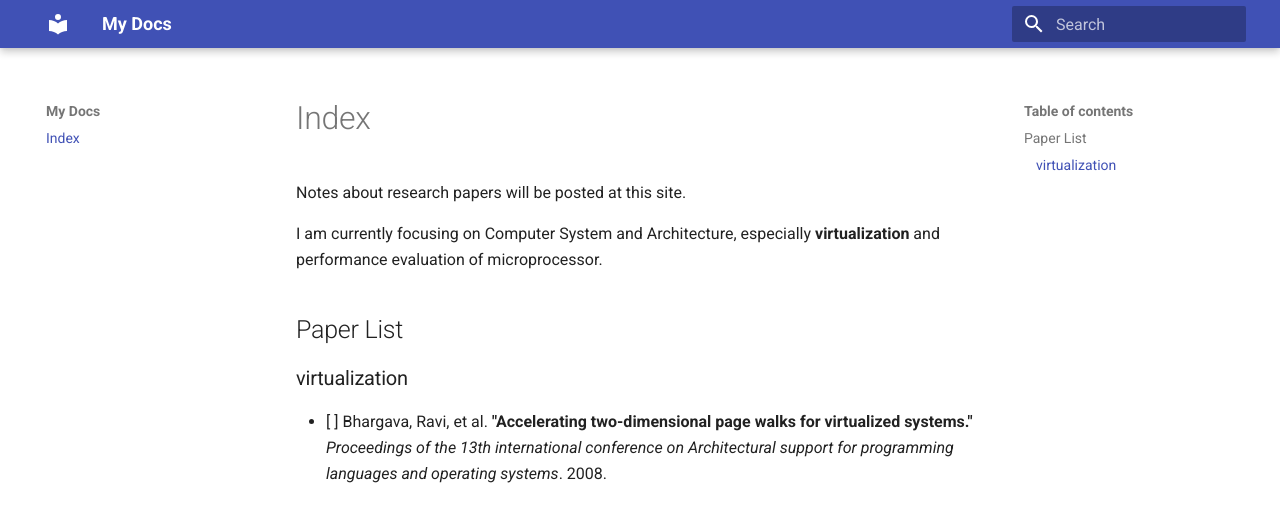
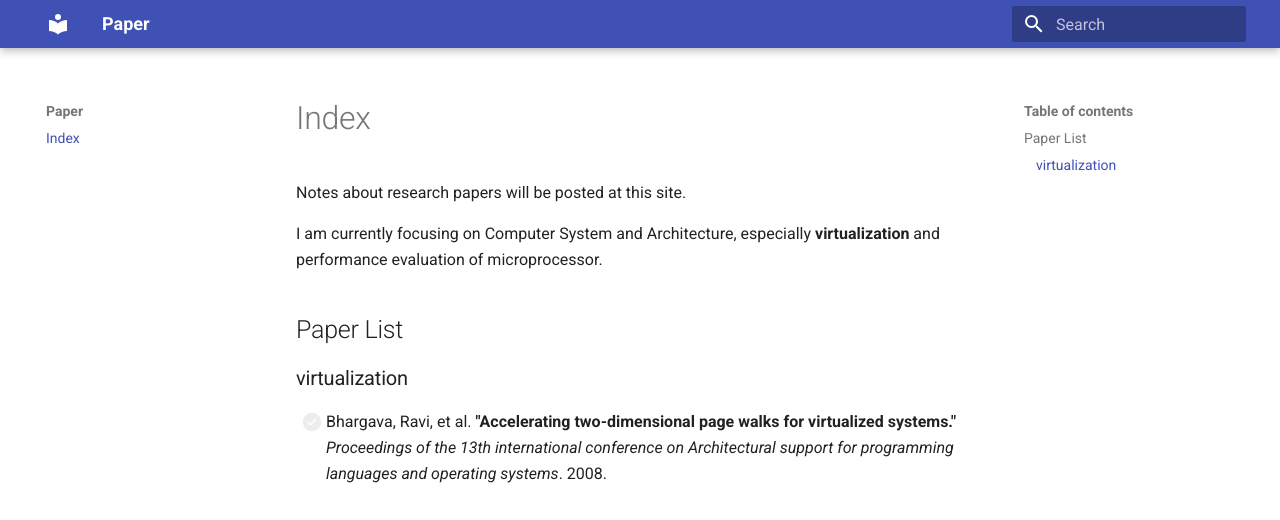
Before and after one commit to songmuhan/songmuhan.github.io, an MkDocs documentation site: the page built from docs/index.md, in a window 1280 px wide. Shown: the top 520 px of the page. Built offline with MkDocs 1.6.1 and Material for MkDocs 9.7.7, drawn with Linux system fonts in a browser that asks for light colours.

Commit message:
chore(site): change site name and enable checklist
Signed-off-by: Muhan Song <songmuhan@stu.pku.edu.cn>

```diff
--- a/mkdocs.yml
+++ b/mkdocs.yml
@@ -1,4 +1,8 @@
-site_name: My Docs
+site_name: Paper
 
 theme:
   name: material
+
+markdown_extensions:
+  - pymdownx.tasklist:
+      custom_checkbox: true
```
